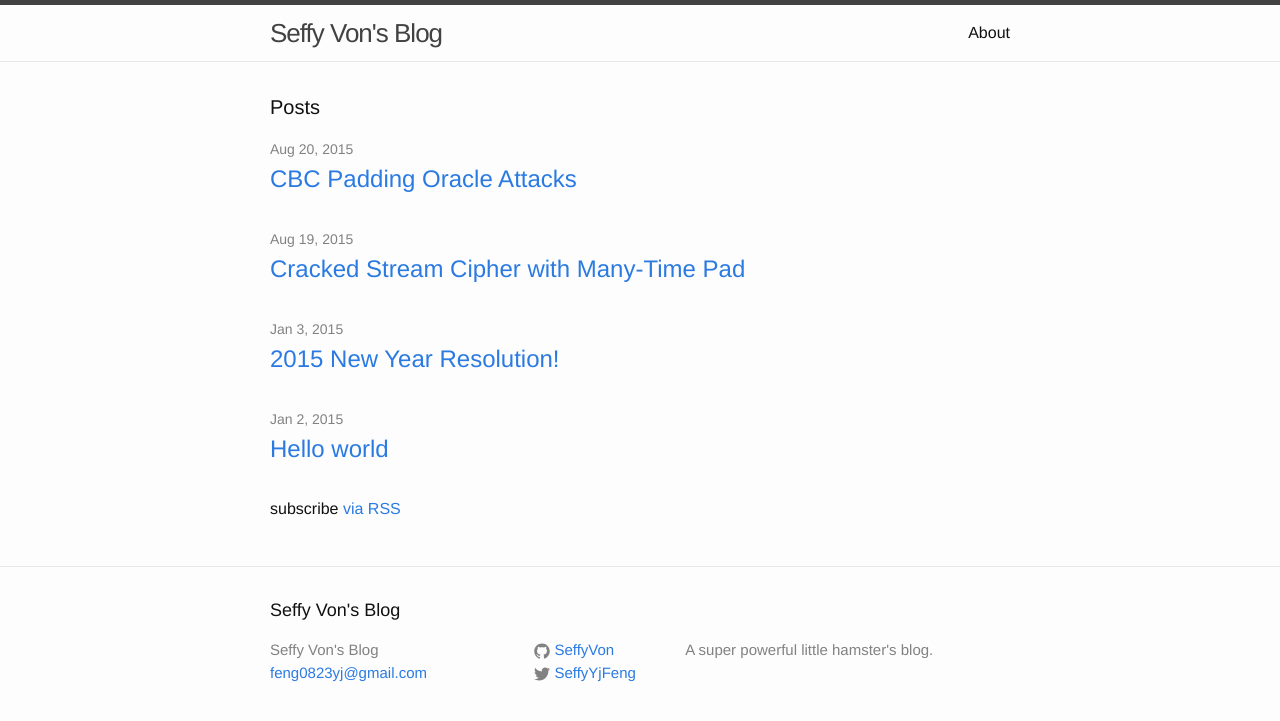
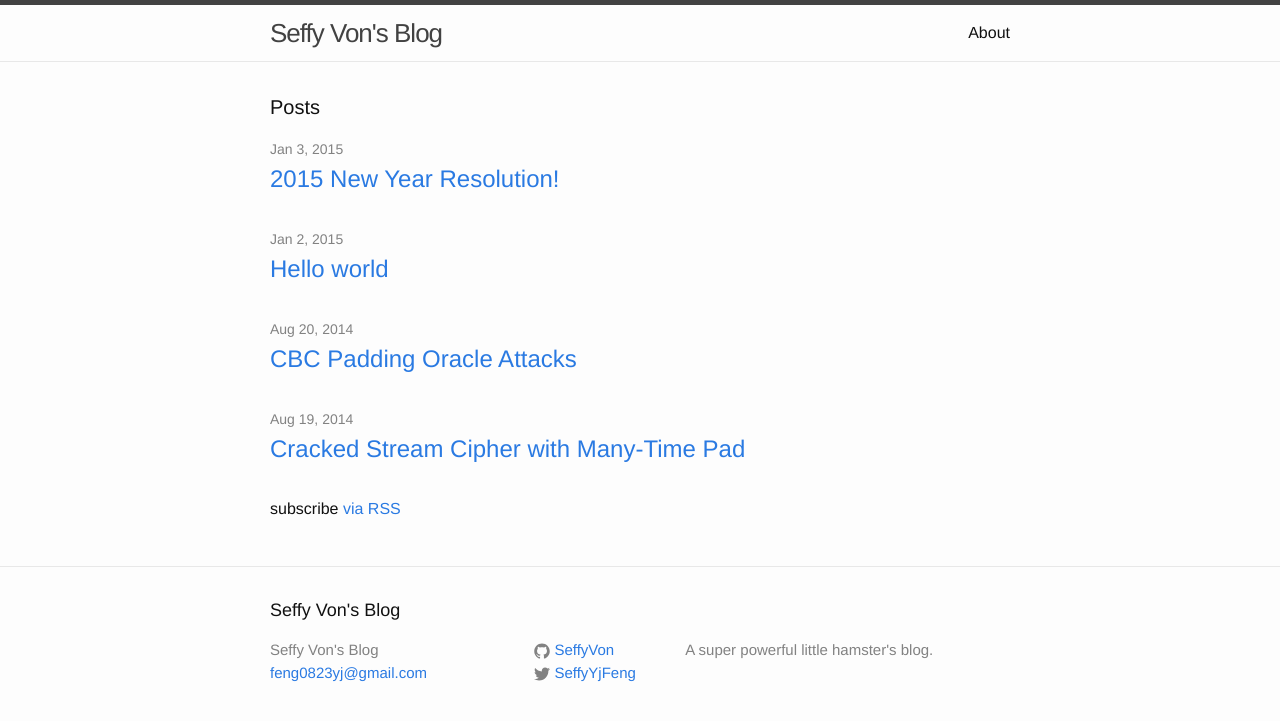
Before and after one commit to SeffyVon/SeffyVon.github.io, a Jekyll site: the page built from index.html, in a window 1280 px wide. Shown: the top 721 px of the page. Built offline with Jekyll 4.4.1, drawn with Linux system fonts in a browser that asks for light colours.

Commit message:
post update

```diff
--- a/_config.yml
+++ b/_config.yml
@@ -8,7 +8,7 @@ twitter_username: SeffyYjFeng
 github_username:  SeffyVon
 
 # Build settings
-markdown: kramdown
+#markdown: kramdown
 
 # Multi lang
 #gems: ['jekyll-multiple-languages']
--- a/_posts/2014-08-19-Cracked-Stream-Cipher-with-Many-Time-Pad.md
+++ b/_posts/2014-08-19-Cracked-Stream-Cipher-with-Many-Time-Pad.md
@@ -1,7 +1,7 @@
 ---
 layout: post
 title:  "Cracked Stream Cipher with Many-Time Pad"
-date:   2015-08-19 08:08
+date:   2014-08-19 08:08
 categories: Cryptography
 ---
 
--- a/_posts/2014-08-20-CBC-Padding-Oracle-Attacks.md
+++ b/_posts/2014-08-20-CBC-Padding-Oracle-Attacks.md
@@ -1,7 +1,7 @@
 ---
 layout: post
 title:  "CBC Padding Oracle Attacks"
-date:   2015-08-20 08:08
+date:   2014-08-20 08:08
 categories: Cryptography
 ---
 
```
